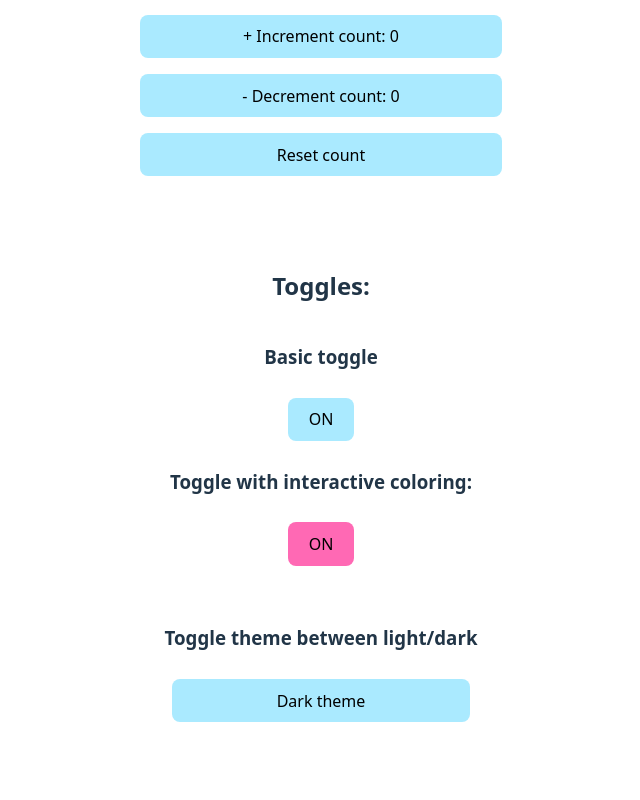
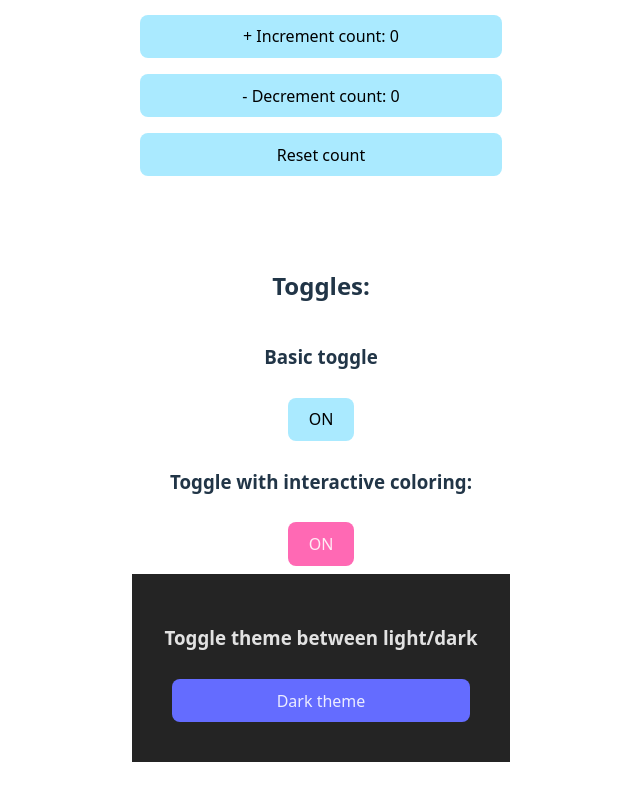
Before and after one commit to Ayngie/bits-n-pieces, a React (Vite) app: page / in a window 1280 px wide. Shown: the part 314-1114 px from the top of the page, without its empty margins (319-959 px from the left). Built offline with nearby package versions, Linux system fonts and the light colour scheme.

Commit message:
Style: added styling for toggle buttons

```diff
--- a/src/App.css
+++ b/src/App.css
@@ -10,3 +10,29 @@
   flex-direction: column;
   padding: 2em;
 }
+
+.button-on {
+  background-color: hotpink;
+  color: rgba(255, 255, 255, 0.87);
+}
+.button-off {
+  background-color: turquoise;
+}
+
+#chosen-dark-theme {
+  color: rgba(255, 255, 255, 0.87);
+  background-color: #242424;
+
+  button {
+    background-color: #646cff;
+    color: rgba(255, 255, 255, 0.87);
+    /* border: 1px solid white;  */
+  }
+  button:hover {
+    border-color: white;
+  }
+}
+#chosen-light-theme {
+  color: #213547;
+  background-color: #f9f6f6;
+}
--- a/src/index.css
+++ b/src/index.css
@@ -43,17 +43,11 @@ button {
   font-size: 1em;
   font-weight: 500;
   font-family: inherit;
-  background-color: #1a1a1a;
+  /* background-color: #1a1a1a; */
+  background-color: #aaeaff;
+
   cursor: pointer;
   transition: border-color 0.25s;
-}
-
-.button-on {
-  background-color: hotpink;
-  color: 'white';
-}
-.button-off {
-  background-color: turquoise;
 }
 
 button:hover {
@@ -74,7 +68,5 @@ button:focus-visible {
   }
   button {
     /* background-color: #f9f9f9; */
-    background-color: #aaeaff;
-
   }
 }
```
